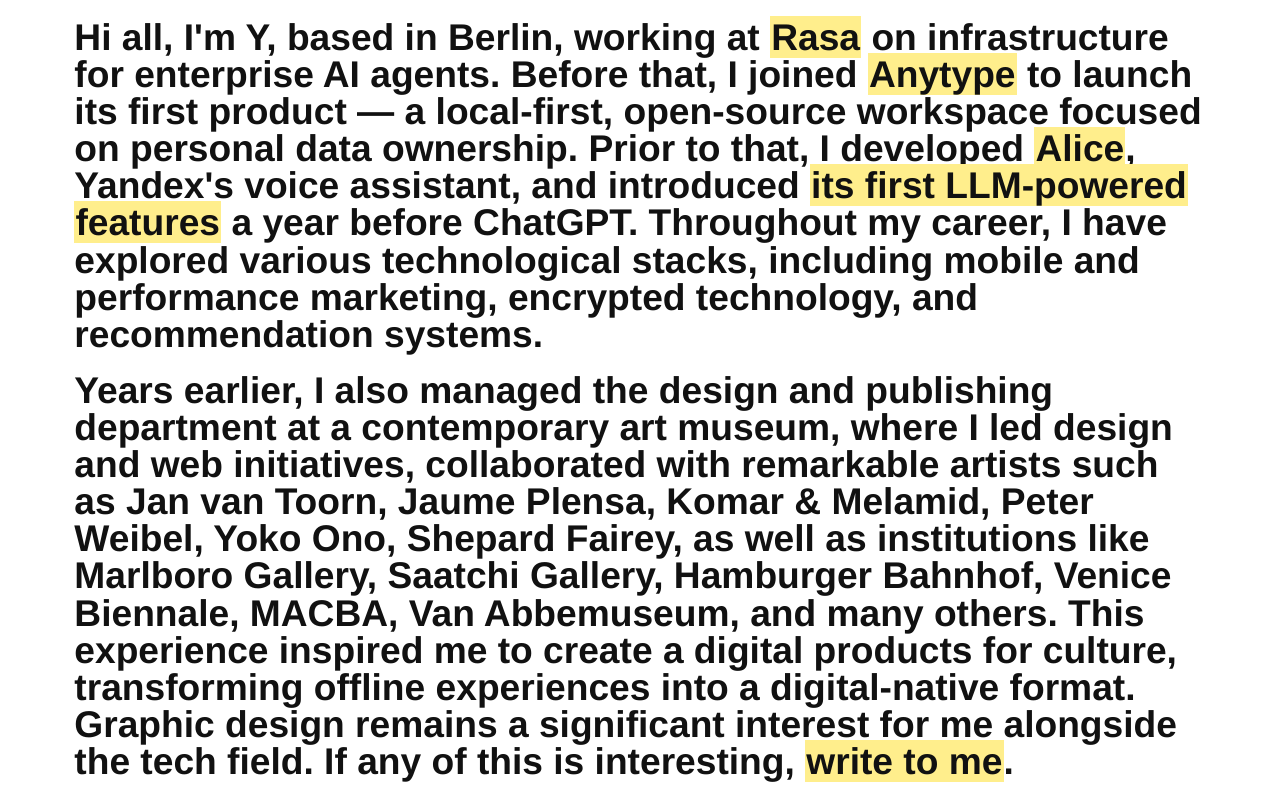
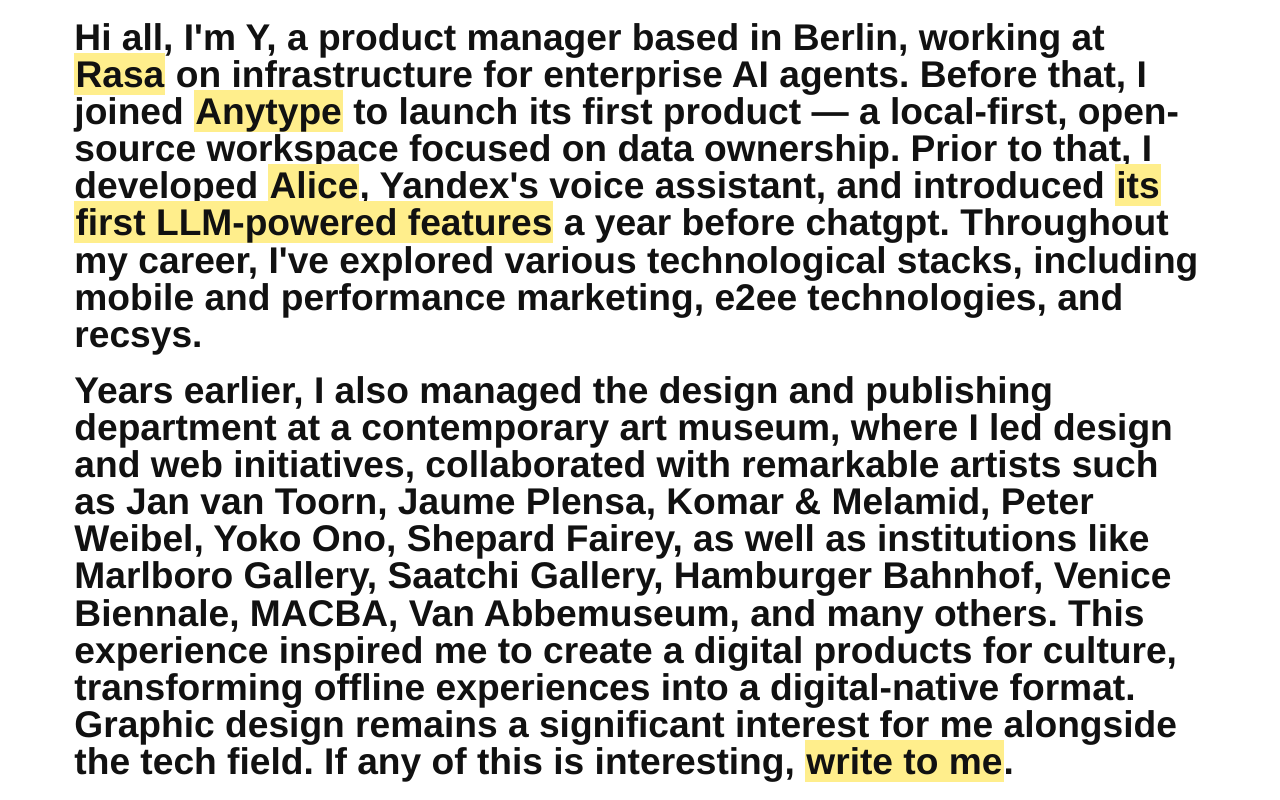
Before and after one commit to yurykopytov/yurykopytov.github.io, a plain HTML site: page index.html in a window 1280 px wide. Drawn offline with Linux system fonts and the light colour scheme.

Commit message:
Refine homepage introduction

```diff
--- a/index.html
+++ b/index.html
@@ -96,7 +96,7 @@
 </head>
 <body>
   <main aria-label="Personal introduction">
-    <p>Hi all, I'm Y, based in Berlin, working at <a href="https://rasa.com/">Rasa</a> on infrastructure for enterprise AI agents. Before that, I joined <a href="https://anytype.io/">Anytype</a> to launch its first product — a local-first, open-source workspace focused on personal data ownership. Prior to that, I developed <a href="https://ya.ru/alice">Alice</a>, Yandex's voice assistant, and introduced <a href="https://yandex.com/blog/yacompany-com/yet-another-conference-2021-turning-a-new-page">its first LLM-powered features</a> a year before ChatGPT. Throughout my career, I have explored various technological stacks, including mobile and performance marketing, encrypted technology, and recommendation systems.</p>
+    <p>Hi all, I'm Y, a product manager based in Berlin, working at <a href="https://rasa.com/">Rasa</a> on infrastructure for enterprise AI agents. Before that, I joined <a href="https://anytype.io/">Anytype</a> to launch its first product — a local-first, open-source workspace focused on data ownership. Prior to that, I developed <a href="https://ya.ru/alice">Alice</a>, Yandex's voice assistant, and introduced <a href="https://yandex.com/blog/yacompany-com/yet-another-conference-2021-turning-a-new-page">its first LLM-powered features</a> a year before chatgpt. Throughout my career, I've explored various technological stacks, including mobile and performance marketing, e2ee technologies, and recsys.</p>
 
     <p>Years earlier, I also managed the design and publishing department at a contemporary art museum, where I led design and web initiatives, collaborated with remarkable artists such as Jan van Toorn, Jaume Plensa, Komar &amp; Melamid, Peter Weibel, Yoko Ono, Shepard Fairey, as well as institutions like Marlboro Gallery, Saatchi Gallery, Hamburger Bahnhof, Venice Biennale, MACBA, Van Abbemuseum, and many others. This experience inspired me to create a digital products for culture, transforming offline experiences into a digital-native format. Graphic design remains a significant interest for me alongside the tech field. If any of this is interesting, <a href="https://mail.google.com/mail/?view=cm&amp;fs=1&amp;to=yrykpytv%40gmail.com&amp;su=Hi%20from%20the%20website" target="_blank" rel="noopener noreferrer">write to me</a>.</p>
   </main>
```
